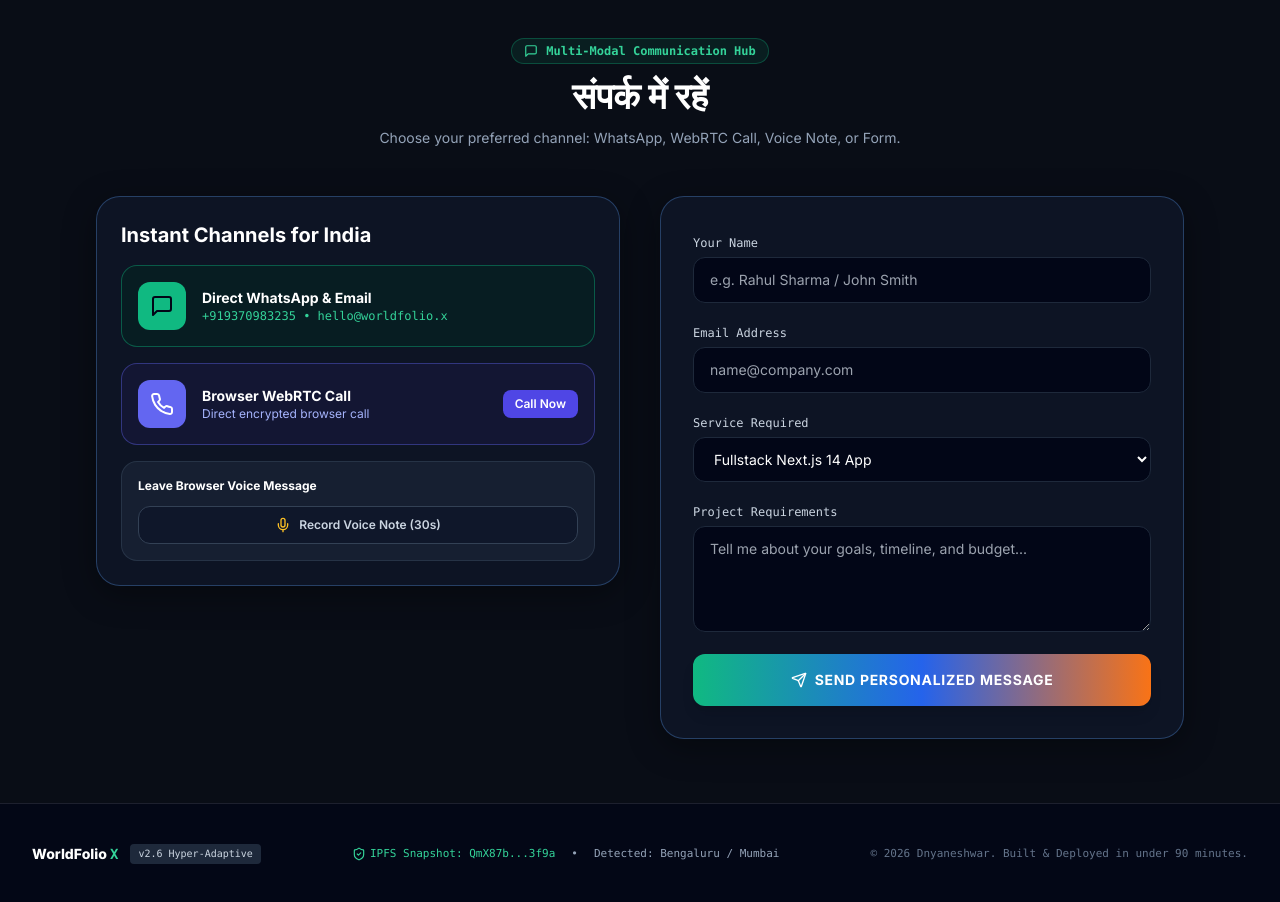
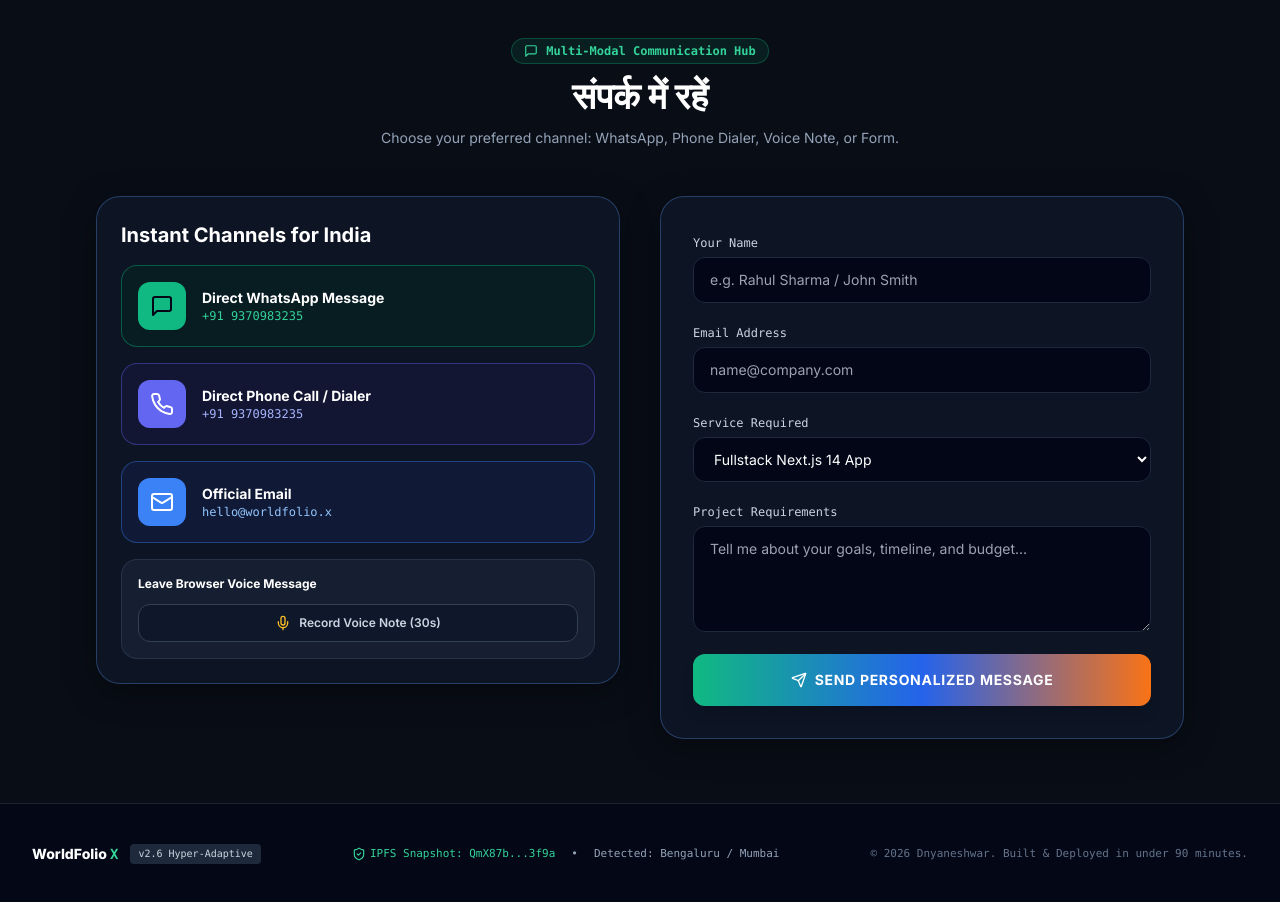
Before and after one commit to Dnyaneshwar86/WorldFolioX, a Next.js app: page / in a window 1280 px wide. Shown: the part 7000-7902 px from the top of the page. Built offline with nearby package versions, Linux system fonts and the light colour scheme.

Commit message:
feat: Add brand favicon icon, OpenGraph OG social preview cards, direct tel/mailto links

```diff
--- a/src/app/layout.tsx
+++ b/src/app/layout.tsx
@@ -5,8 +5,36 @@ import { AppProvider } from '@/lib/store';
 export const metadata: Metadata = {
   title: 'WorldFolio X • Your Local Dev. Global Reach.',
   description: 'Revolutionary AI-powered, hyper-adaptive portfolio & resume that automatically transforms itself based on geographic location, language, and cultural context.',
-  keywords: ['WorldFolio X', 'Adaptive Portfolio', 'AI Resume', 'Next.js 14', 'TypeScript', 'Fullstack Developer'],
+  keywords: ['WorldFolio X', 'Adaptive Portfolio', 'AI Resume', 'Next.js 14', 'TypeScript', 'Fullstack Developer', 'Dnyaneshwar'],
   authors: [{ name: 'Dnyaneshwar' }],
+  metadataBase: new URL('https://world-folio-x.vercel.app'),
+  openGraph: {
+    title: 'WorldFolio X • Your Local Dev. Global Reach.',
+    description: 'World’s first AI-powered intelligent portfolio engine automatically adapting language, attire, theme, and currency.',
+    url: 'https://world-folio-x.vercel.app',
+    siteName: 'WorldFolio X',
+    images: [
+      {
+        url: 'https://images.unsplash.com/photo-1451187580459-43490279c0fa?auto=format&fit=crop&w=1200&q=80',
+        width: 1200,
+        height: 630,
+        alt: 'WorldFolio X Hyper-Adaptive AI Portfolio',
+      },
+    ],
+    locale: 'en_US',
+    type: 'website',
+  },
+  twitter: {
+    card: 'summary_large_image',
+    title: 'WorldFolio X • Your Local Dev. Global Reach.',
+    description: 'Local to Global Intelligent Portfolio Engine built in under 90 minutes.',
+    images: ['https://images.unsplash.com/photo-1451187580459-43490279c0fa?auto=format&fit=crop&w=1200&q=80'],
+  },
+  icons: {
+    icon: '/icon.svg',
+    shortcut: '/icon.svg',
+    apple: '/icon.svg',
+  },
 };
 
 export default function RootLayout({
@@ -17,6 +45,7 @@ export default function RootLayout({
   return (
     <html lang="en">
       <head>
+        <link rel="icon" href="/icon.svg" type="image/svg+xml" />
         <link rel="preconnect" href="https://fonts.googleapis.com" />
         <link rel="preconnect" href="https://fonts.gstatic.com" crossOrigin="anonymous" />
         <link href="https://fonts.googleapis.com/css2?family=Inter:wght@300;400;500;600;700;800;900&family=JetBrains+Mono:wght@400;500;700&display=swap" rel="stylesheet" />
--- a/src/components/ContactSection.tsx
+++ b/src/components/ContactSection.tsx
@@ -38,7 +38,7 @@ export default function ContactSection() {
           {dict.contactHeader}
         </h2>
         <p className="text-slate-400 text-sm max-w-xl mx-auto">
-          Choose your preferred channel: WhatsApp, WebRTC Call, Voice Note, or Form.
+          Choose your preferred channel: WhatsApp, Phone Dialer, Voice Note, or Form.
         </p>
       </div>
 
@@ -48,38 +48,49 @@ export default function ContactSection() {
           <div className="p-6 rounded-3xl glass-panel border border-white/10 space-y-4">
             <h3 className="text-xl font-bold text-white">Instant Channels for {persona.country}</h3>
 
+            {/* Direct WhatsApp Link */}
             <a
-              href={`https://wa.me/${persona.whatsappNumber}`}
+              href={`https://wa.me/919370983235?text=Hello%20Dnyaneshwar,%20I%20visited%20WorldFolio%20X!`}
               target="_blank"
-              rel="noreferrer"
-              className="flex items-center space-x-4 p-4 rounded-2xl bg-emerald-950/40 border border-emerald-500/40 hover:bg-emerald-900/40 transition-colors"
+              rel="noopener noreferrer"
+              className="flex items-center space-x-4 p-4 rounded-2xl bg-emerald-950/40 border border-emerald-500/40 hover:bg-emerald-900/40 transition-all hover:scale-[1.02]"
             >
               <div className="p-3 rounded-xl bg-emerald-500 text-slate-950 font-bold">
                 <MessageSquare className="w-6 h-6" />
               </div>
               <div>
-                <h4 className="text-sm font-bold text-white">Direct WhatsApp & Email</h4>
-                <p className="text-xs text-emerald-400 font-mono">{persona.whatsappNumber} • hello@worldfolio.x</p>
+                <h4 className="text-sm font-bold text-white">Direct WhatsApp Message</h4>
+                <p className="text-xs text-emerald-400 font-mono">+91 9370983235</p>
               </div>
             </a>
 
-            <div className="p-4 rounded-2xl bg-indigo-950/40 border border-indigo-500/40 flex items-center justify-between">
-              <div className="flex items-center space-x-4">
-                <div className="p-3 rounded-xl bg-indigo-500 text-white">
-                  <Phone className="w-6 h-6" />
-                </div>
-                <div>
-                  <h4 className="text-sm font-bold text-white">Browser WebRTC Call</h4>
-                  <p className="text-xs text-indigo-300">Direct encrypted browser call</p>
-                </div>
+            {/* Direct Phone Dialer Link */}
+            <a
+              href="tel:+919370983235"
+              className="flex items-center space-x-4 p-4 rounded-2xl bg-indigo-950/40 border border-indigo-500/40 hover:bg-indigo-900/40 transition-all hover:scale-[1.02]"
+            >
+              <div className="p-3 rounded-xl bg-indigo-500 text-white font-bold">
+                <Phone className="w-6 h-6" />
               </div>
-              <button
-                onClick={() => toast.success('Initializing WebRTC P2P Call connection...')}
-                className="px-3 py-1.5 rounded-lg bg-indigo-600 text-white text-xs font-semibold hover:bg-indigo-500"
-              >
-                Call Now
-              </button>
-            </div>
+              <div>
+                <h4 className="text-sm font-bold text-white">Direct Phone Call / Dialer</h4>
+                <p className="text-xs text-indigo-300 font-mono">+91 9370983235</p>
+              </div>
+            </a>
+
+            {/* Direct Email Link */}
+            <a
+              href="mailto:hello@worldfolio.x"
+              className="flex items-center space-x-4 p-4 rounded-2xl bg-blue-950/40 border border-blue-500/40 hover:bg-blue-900/40 transition-all hover:scale-[1.02]"
+            >
+              <div className="p-3 rounded-xl bg-blue-500 text-white font-bold">
+                <Mail className="w-6 h-6" />
+              </div>
+              <div>
+                <h4 className="text-sm font-bold text-white">Official Email</h4>
+                <p className="text-xs text-blue-300 font-mono">hello@worldfolio.x</p>
+              </div>
+            </a>
 
             {/* Voice Message Note Recorder */}
             <div className="p-4 rounded-2xl bg-slate-800/60 border border-slate-700/60 space-y-3">
```
Also changed, not shown: public/icon.svg (added), src/app/icon.svg (added).
